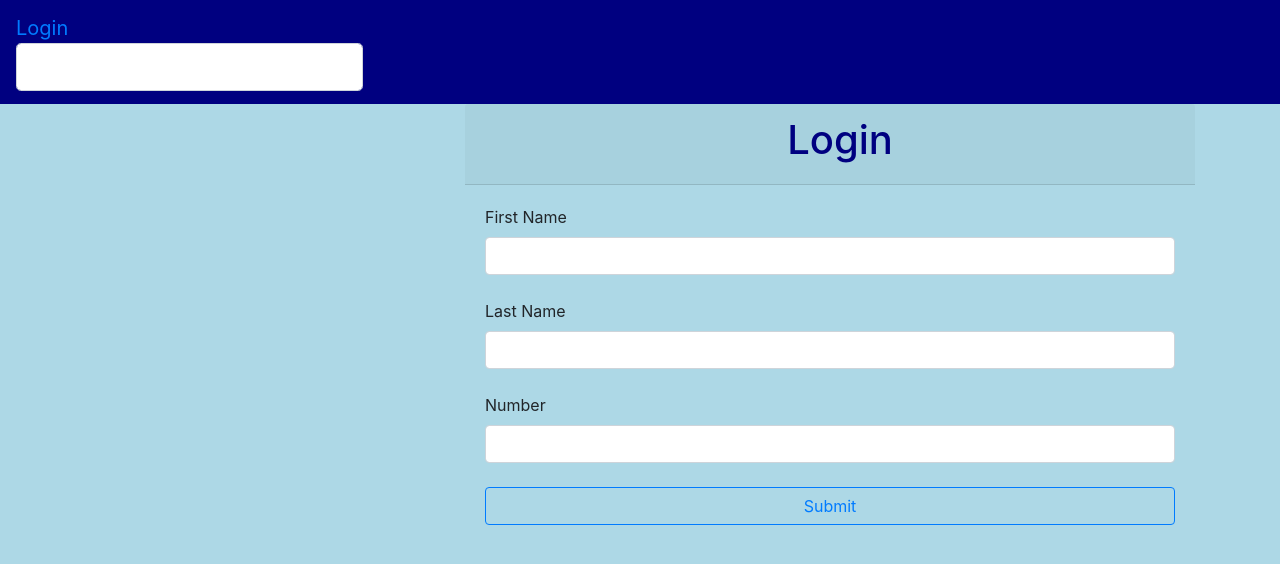
After one commit to chava85/hotel_site, a Django app: template visitors/templates/login.html in a window 1280 px wide. The commit adds this page. Shown: the top 564 px of the page. Run offline with Django 3.2, Linux system fonts and the light colour scheme; the template is opened without the code that fills it, so the values that code supplies are empty; parts of the project's set-up code (start-up, migrations or seed data) failed here and were passed over; some libraries are stand-ins or nearby versions.

Commit message:
lost data

```diff
--- a/visitors/models.py
+++ b/visitors/models.py
@@ -2,7 +2,7 @@ from django.db import models
 
 # Create your models here.
 
-class Customer(models.Model):
+class User(models.Model):
     '''To do: implement this model'''
     first_name = models.CharField(max_length=200)
     last_name = models.IntegerField(default=0)
--- a/visitors/static/css/mystyle.css
+++ b/visitors/static/css/mystyle.css
@@ -14,3 +14,10 @@ img {
   max-width: 25%;
   height: auto;
 }
+
+
+.navbar
+ {
+	background-color: navy;
+
+}
--- a/visitors/templates/base.html
+++ b/visitors/templates/base.html
@@ -10,7 +10,7 @@
 
   <link rel="stylesheet" type="text/css" href="{% static 'css/mystyle.css' %}">
 
-  <nav class="navbar navbar-light bg-light">
+  <nav class="navbar">
   <a class="navbar-brand" href="#">Login
   	<input class="form-control form-control-lg" type="text"></a>
 </nav>
--- /dev/null
+++ b/visitors/templates/login.html
@@ -0,0 +1,43 @@
+{% extends "base.html" %}
+{% block content %}
+
+
+
+
+  <div class="container">
+    <div class="row">
+      <div class="col-8 offset-4">
+          <div class="card-header">
+            <h1 class="text-center">Login</h1>
+          </div>
+
+          <div class="card-body">
+            <form method="POST">
+              {% csrf_token %}
+              <label>First Name</label>
+              <input class="form-control" type="text" name="first_name">
+
+              <label class="mt-4">Last Name</label>
+              <input class="form-control" type="text" name="last_name">
+
+              <label class="mt-4">Number</label>
+              <input class="form-control" type="text" name="phone_number">
+
+
+
+
+
+
+              <button type="submit" class="btn btn-outline-primary btn-block mt-4">Submit</button>
+            </form>
+          </div>
+        </div>
+    </div>
+  </div>
+
+
+
+
+
+
+{% endblock %}
--- a/visitors/urls.py
+++ b/visitors/urls.py
@@ -7,4 +7,6 @@ urlpatterns = [
 	path('', views.index, name='index'),
 
 	path('bookings/', views.bookings, name='bookings]'),
+
+	path('login/', views.login, name='login')
 ]
```
Also changed, not shown: visitors/forms.py (added, +9 -0 lines), visitors/views.py (+18 -0 lines).
